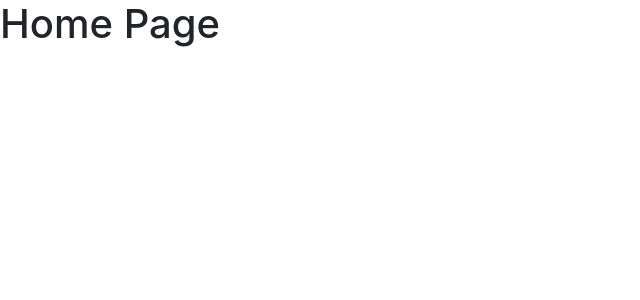
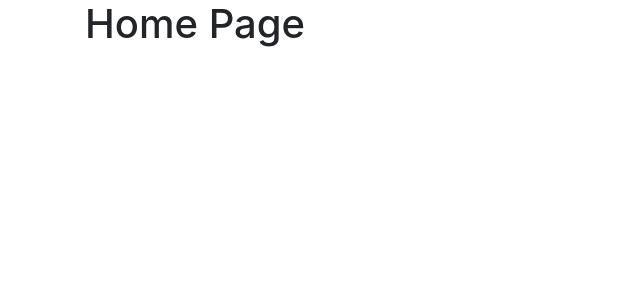
Before and after one commit to johnhitz/portfolio, a React (Create React App) app: page / in a window 1280 px wide. Shown: the top 300 px of the page, without its empty margins (0-640 px from the left). Built offline with nearby package versions, Linux system fonts and the light colour scheme.

Commit message:
Added Layout component

```diff
--- a/src/App.js
+++ b/src/App.js
@@ -4,10 +4,12 @@
 import Portfolio from './components/Portfolio'
 import { Contact } from './components/Contact'
 import Error from './components/Error'
+import { Layout } from './components/Layout'
 
 function App() {
   return (
     <React.Fragment>
+      <Layout>
       <Router>
         <Switch>
           <Route exact path="/" component={Home} />
@@ -16,6 +18,7 @@
           <Route component={Error} />
         </Switch>
       </Router>
+      </Layout>
     </React.Fragment>
   );
 }
--- /dev/null
+++ b/src/components/Layout.js
@@ -0,0 +1,11 @@
+import React from 'react'
+import Container from 'react-bootstrap/Container' //Only imports Container as opposed to
+//import { Container } from 'react-bootstrap' which import the whole library...
+
+export const Layout = (props) => {
+  return(
+    <Container>
+      {props.children}
+    </Container>
+  )
+}
```
